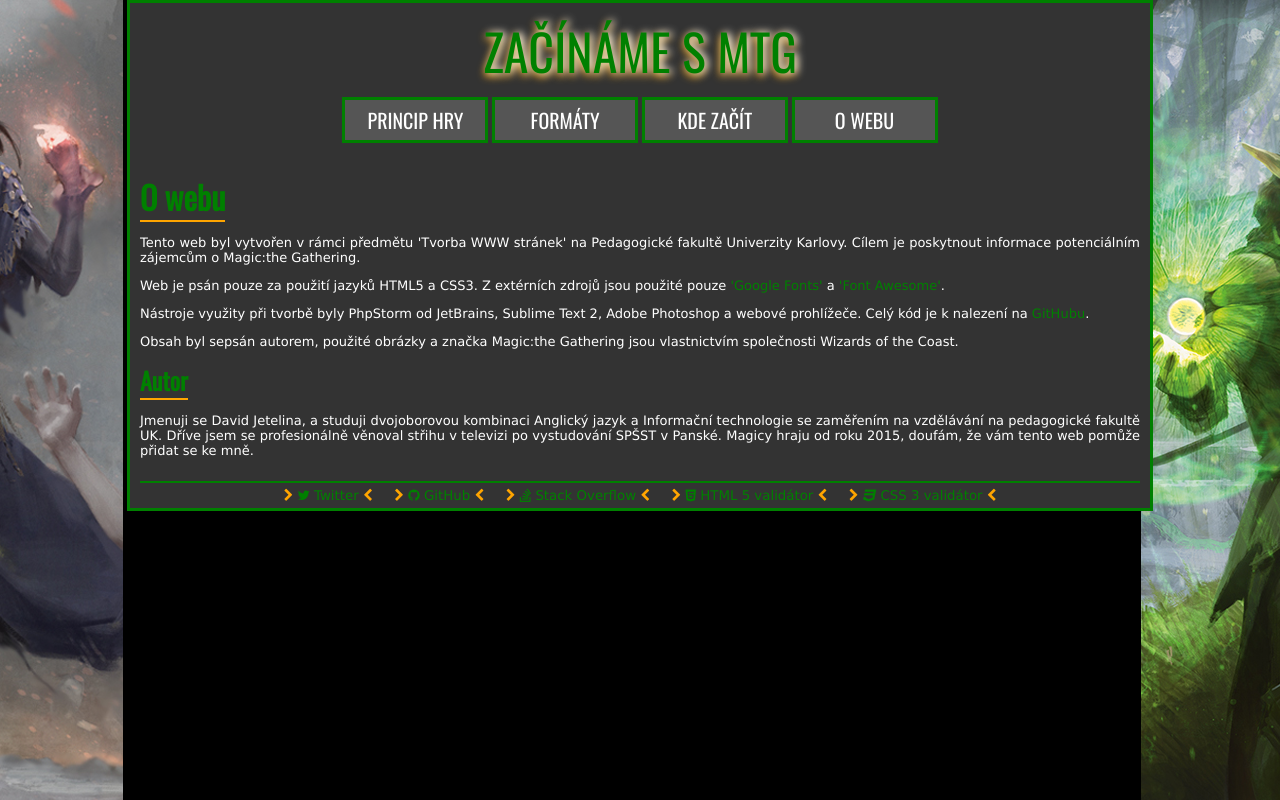
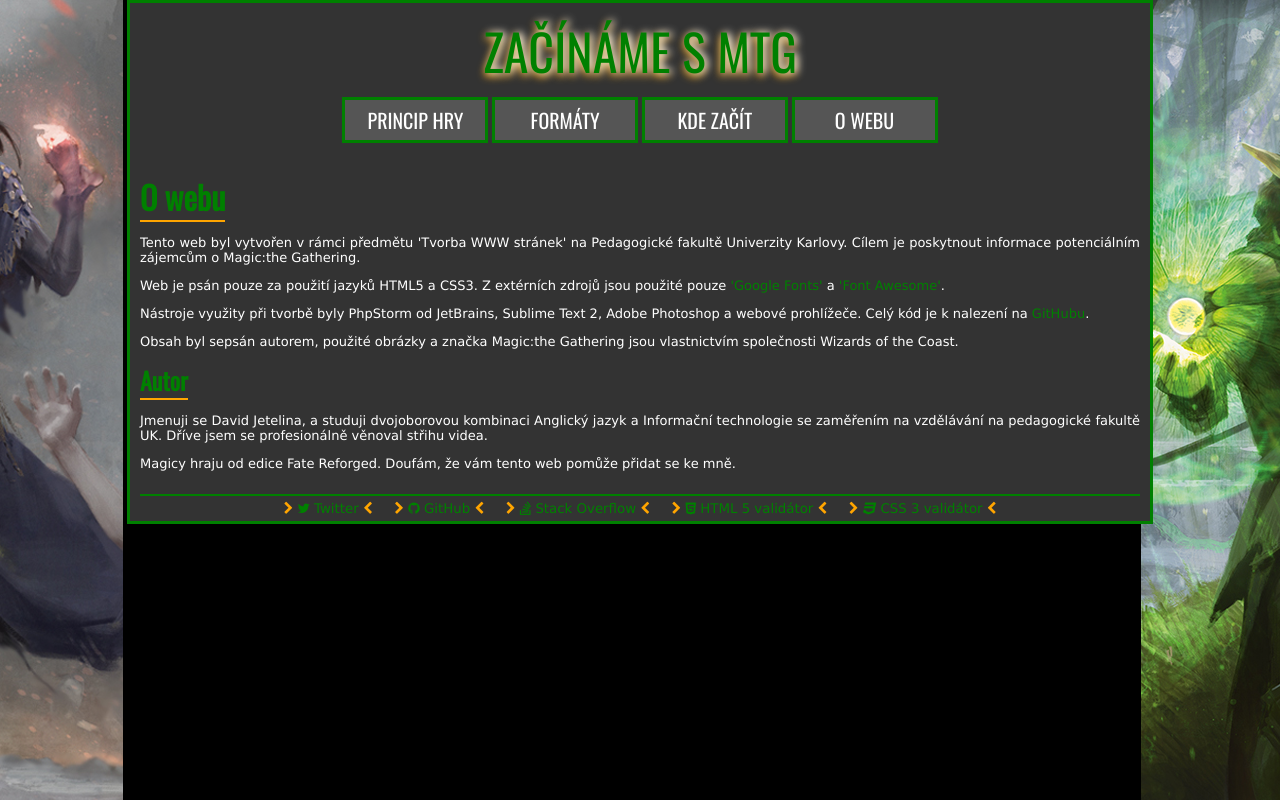
Before and after one commit to djetelina/mtgweb, a plain HTML site: page about/index.html in a window 1280 px wide. Drawn offline with nearby package versions, Linux system fonts and the light colour scheme.

Commit message:
úprava obsahu o Autorovi

```diff
--- a/about/index.html
+++ b/about/index.html
@@ -73,7 +73,9 @@
 
             <h2>Autor</h2>
 
-            <p>Jmenuji se David Jetelina, a studuji dvojoborovou kombinaci Anglický jazyk a Informační technologie se zaměřením na vzdělávání na pedagogické fakultě UK. Dříve jsem se profesionálně věnoval střihu v televizi po vystudování SPŠST v Panské. Magicy hraju od roku 2015, doufám, že vám tento web pomůže přidat se ke mně.</p>
+            <p>Jmenuji se David Jetelina, a studuji dvojoborovou kombinaci Anglický jazyk a Informační technologie se zaměřením na vzdělávání na pedagogické fakultě UK. Dříve jsem se profesionálně věnoval střihu videa.</p>
+
+            <p>Magicy hraju od edice Fate Reforged. Doufám, že vám tento web pomůže přidat se ke mně.</p>
 
         </div>
 
```
